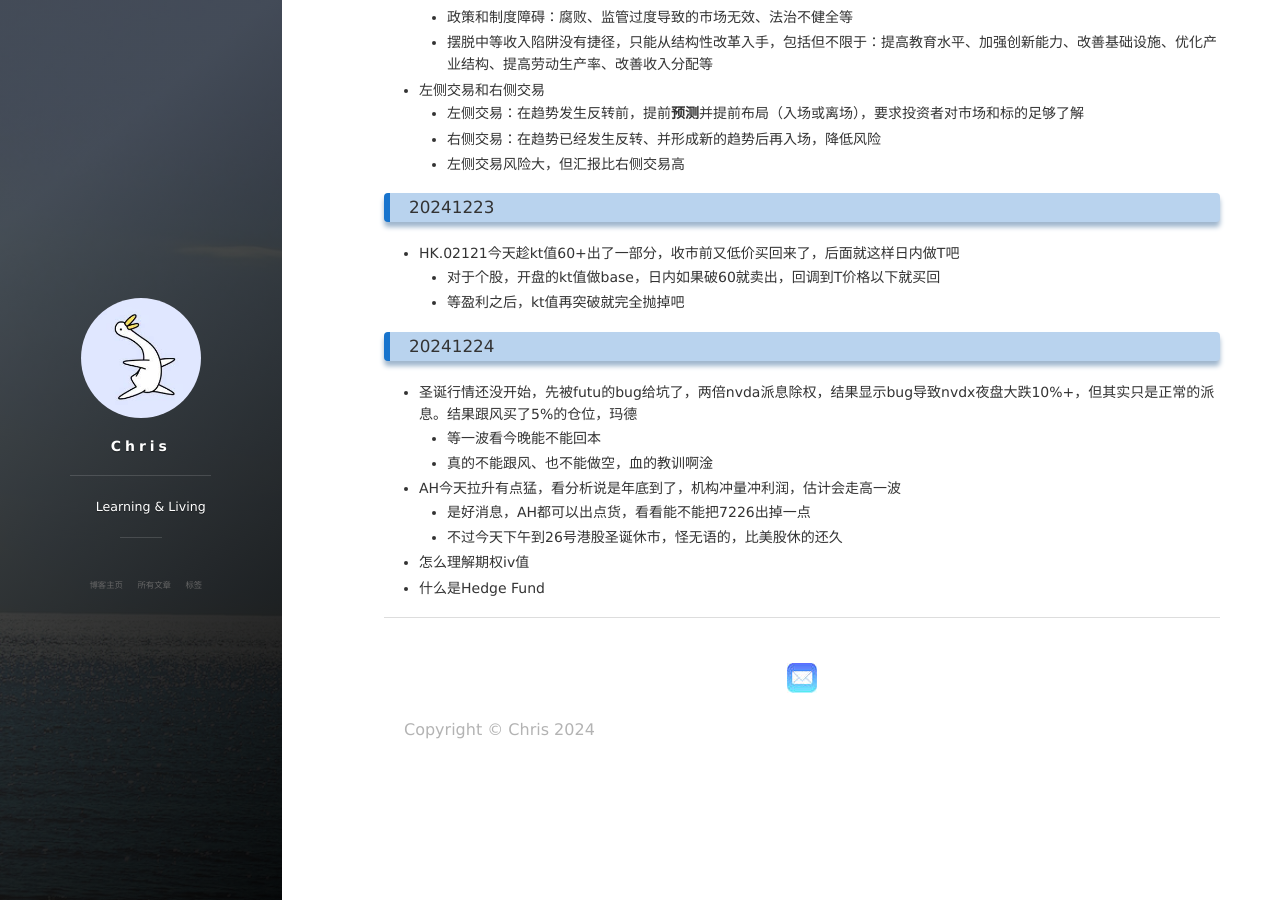
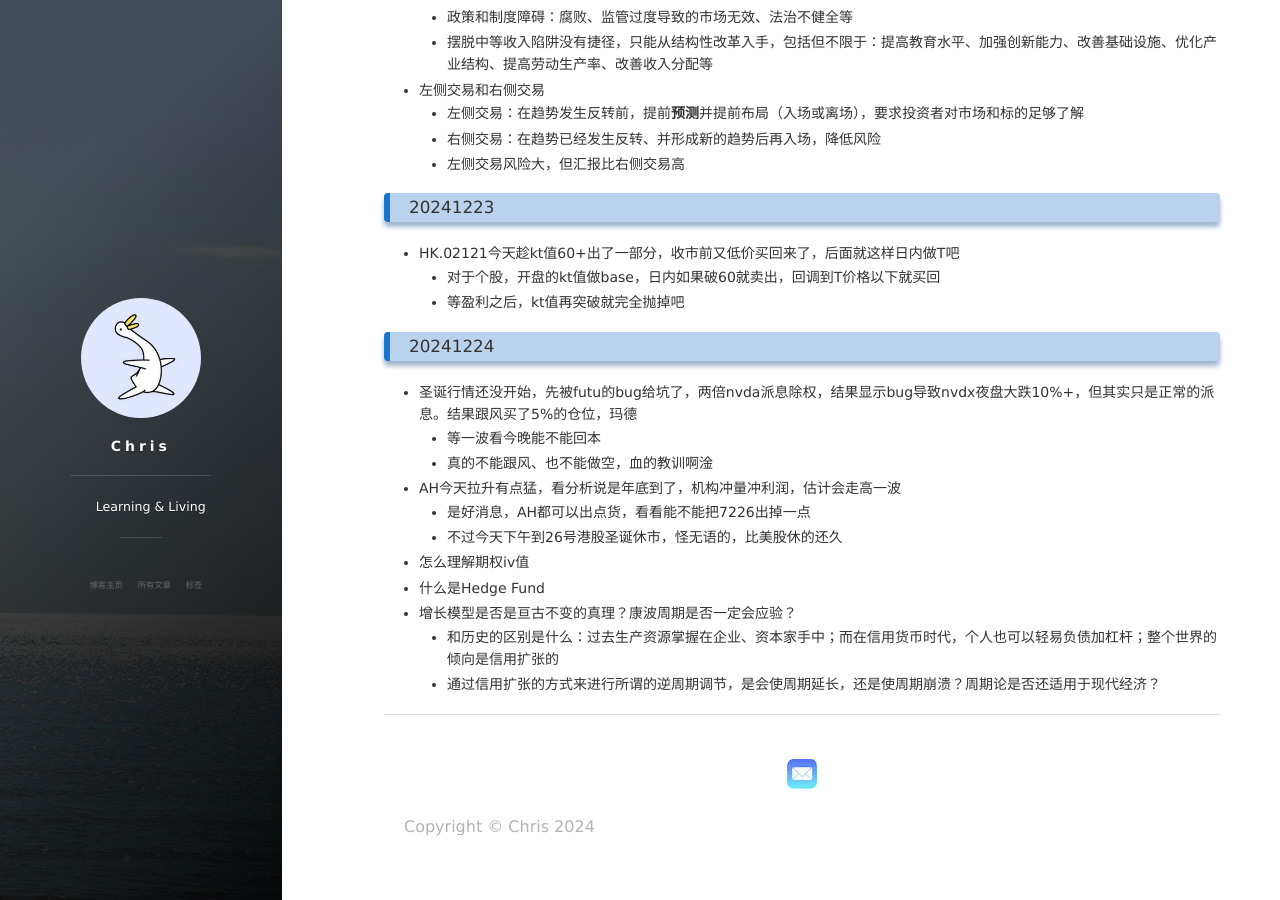
Before and after one commit to CHRisXman/CHRisXman.github.io, a Jekyll site: the page built from _posts/2024-12-04-essay-202412-finance-news.md, in a window 1280 px wide and 900 px high, scrolled down 5199 px. Built offline with Jekyll 4.4.1, drawn with Linux system fonts in a browser that asks for light colours; nearby versions of some CDN libraries.

Commit message:
update post

```diff
--- a/_posts/2024-12-04-essay-202412-finance-news.md
+++ b/_posts/2024-12-04-essay-202412-finance-news.md
@@ -202,3 +202,6 @@ category: 财经
 
 + 怎么理解期权iv值
 + 什么是Hedge Fund
++ 增长模型是否是亘古不变的真理？康波周期是否一定会应验？
+    - 和历史的区别是什么：过去生产资源掌握在企业、资本家手中；而在信用货币时代，个人也可以轻易负债加杠杆；整个世界的倾向是信用扩张的
+    - 通过信用扩张的方式来进行所谓的逆周期调节，是会使周期延长，还是使周期崩溃？周期论是否还适用于现代经济？
```
